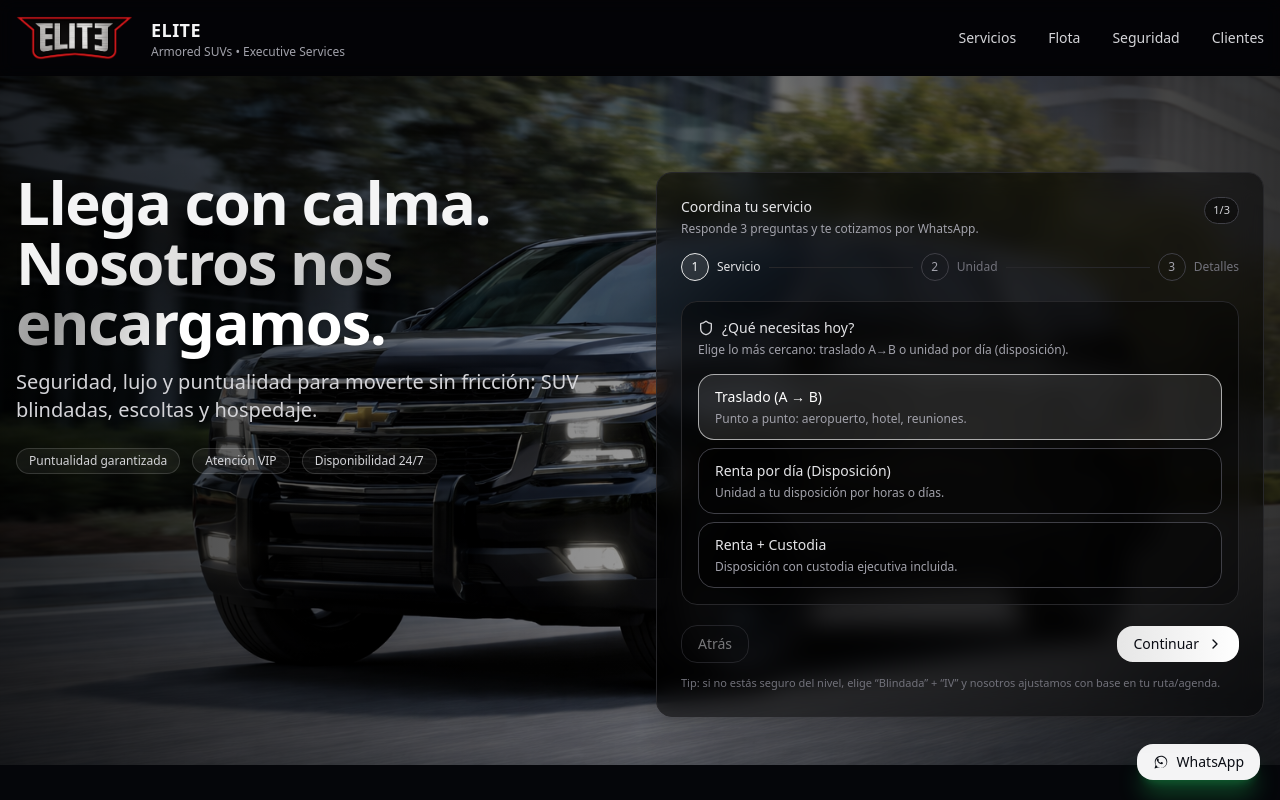
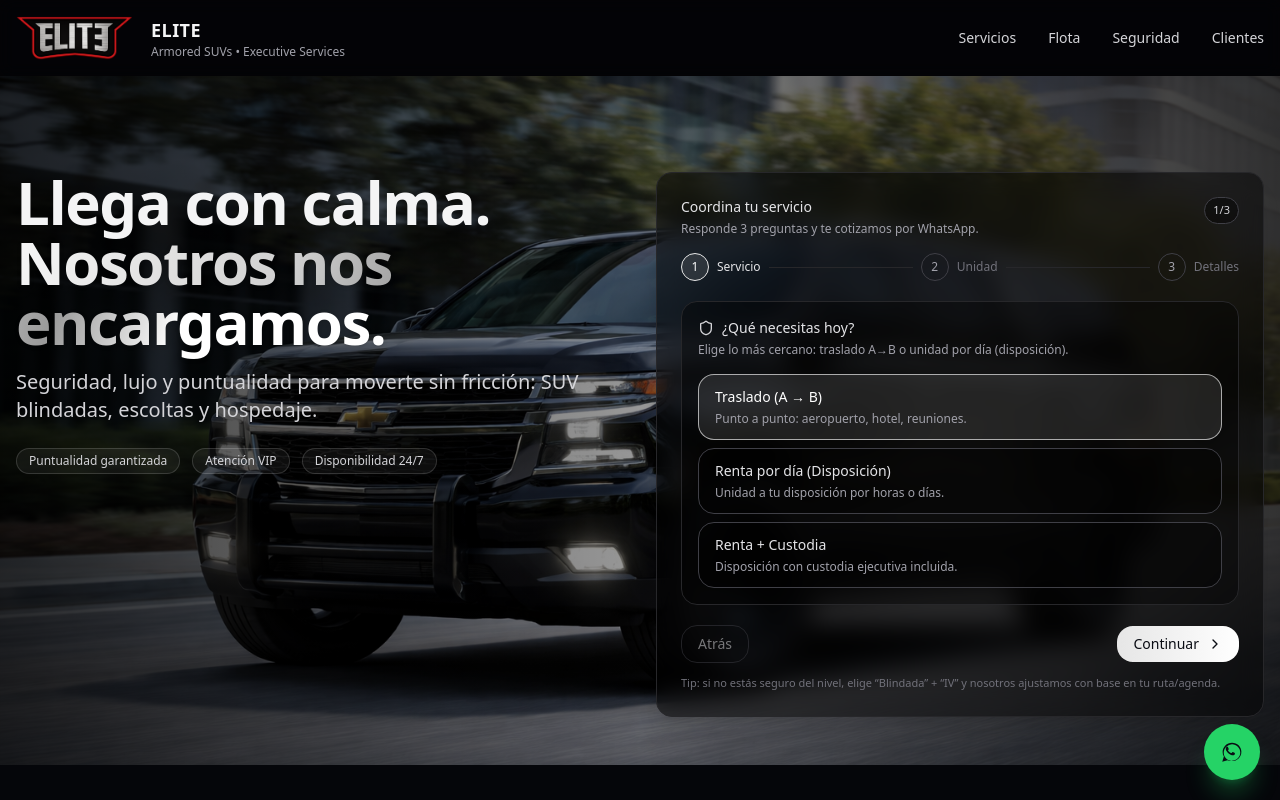
Before and after one commit to mfuentesf/ELITEWEB, a Next.js app: page / in a window 1280 px wide. Shown: the top 800 px of the page. Built offline with nearby package versions, Linux system fonts and the light colour scheme.

Commit message:
Update page.tsx

```diff
--- a/src/app/page.tsx
+++ b/src/app/page.tsx
@@ -50,6 +50,30 @@ const WhatsAppButton: React.FC<
     </a>
   );
 };
+
+const FloatingWhatsAppButton: React.FC<{
+  number?: string;
+  message?: string;
+  className?: string;
+}> = ({ number = WHATSAPP_NUMBER, message = DEFAULT_WA_MESSAGE, className = "" }) => {
+  const digits = number.replace(/\D/g, "");
+  const href = `https://wa.me/${digits}?text=${encodeURIComponent(message)}`;
+
+  return (
+    <a
+      href={href}
+      target="_blank"
+      rel="noopener noreferrer"
+      aria-label="Contactar por WhatsApp"
+      className={`group inline-flex h-14 w-14 items-center justify-center rounded-full
+        bg-[#25D366] text-[#0a0d14] shadow-xl shadow-[#25D366]/25
+        transition hover:brightness-110 active:scale-95 ${className}`}
+    >
+      <WhatsAppIcon className="h-6 w-6" />
+    </a>
+  );
+};
+
 
 // --- Branding dinámico (logo + imagen de hero) ---
 const BRAND = {
@@ -1235,9 +1259,9 @@ export default function LuxuryTransportHome() {
       </footer>
 
       {/* Botón flotante */}
-      <div className="fixed bottom-5 right-5">
-        <WhatsAppButton className="shadow-xl shadow-[#25D366]/30">WhatsApp</WhatsAppButton>
-      </div>
+<div className="fixed bottom-5 right-5 z-50">
+  <FloatingWhatsAppButton />
+</div>
     </div>
   );
 }
```
